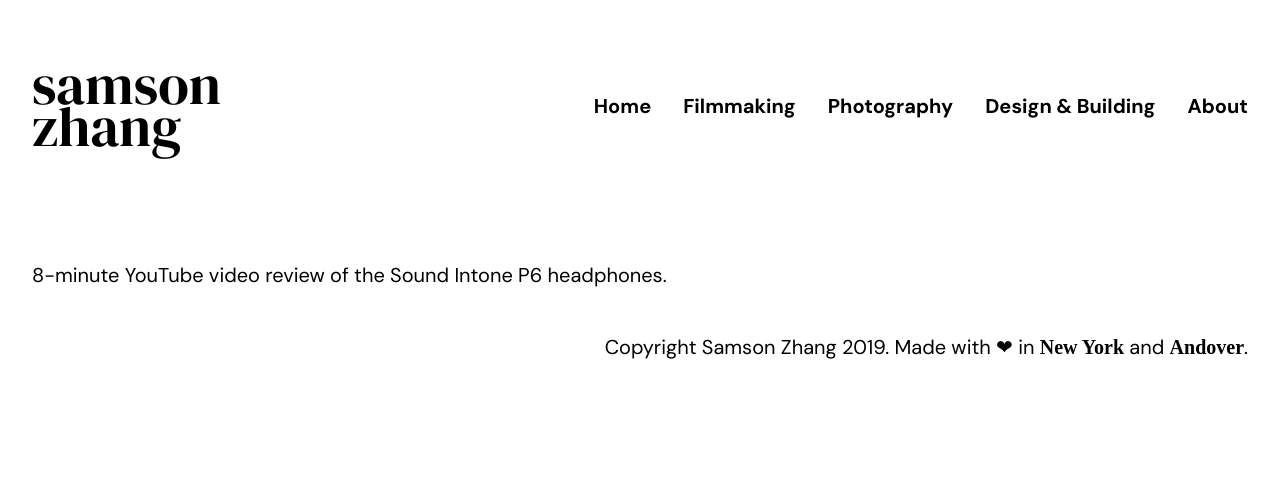
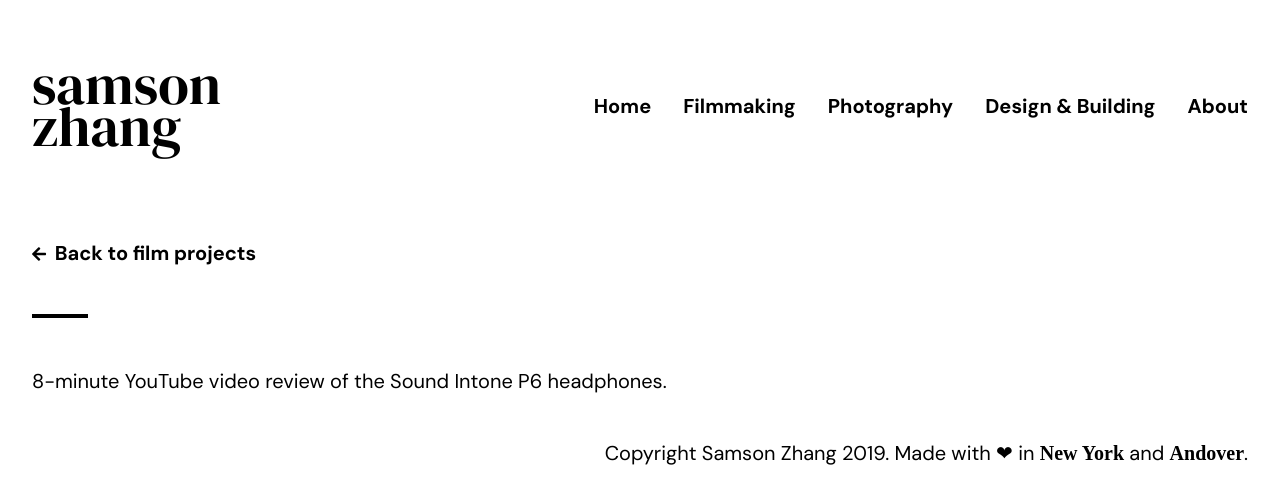
Before and after one commit to wwsalmon/portfolio, a Jekyll site: the page built from _video/p6.md, in a window 1280 px wide. Shown: the top 504 px of the page. Built offline with Jekyll 4.4.1, drawn with Linux system fonts in a browser that asks for light colours; some web fonts are replaced.

Commit message:
Fix read more link. Design just about finished. Close #11

```diff
--- a/_includes/portfolio-video.html
+++ b/_includes/portfolio-video.html
@@ -28,7 +28,7 @@
                     <span class='slider-total'>{{ count }}</span>
                 </div>
                 <div class='more'>
-                    <a href='{{ site.baseurl }}/project.permalink'>Full Video & Story</a>
+                    <a href='{{ site.baseurl }}/{{ project.permalink }}'>Full Video & Story <i class="fas fa-arrow-right"></i></a>
                 </div>
             </div>
             {% if count != 1 %}
--- /dev/null
+++ b/_layouts/casestudy.html
@@ -0,0 +1,15 @@
+---
+layout: default
+---
+
+<div class='case-container'>
+    {% if page.collection == 'video' %}
+    {% assign type = 'film' %}
+    {% else %}
+    {% assign type = '(type not specified)' %}
+    {% endif %}
+
+    <div class='backhome'><a href='{{ site.baseurl }}/{{ type }}'><i class="fas fa-arrow-left"></i> Back to {{ type }} projects</a></div>
+    <div class='divider'></div>
+    {{ content }}
+</div>
--- a/_sass/video.scss
+++ b/_sass/video.scss
@@ -109,6 +109,14 @@
                     .more{
                         @include uppercase-style;
                     }
+
+                    .fas{
+                        font-size: 14px;
+                    }
+
+                    .more:hover{
+                        color: rgba(0,0,0,0.6);
+                    }
                 }
             }
 
```
Also changed, not shown: _video/johnsplan.md (+1 -1 lines), _video/p6.md (+1 -1 lines).
